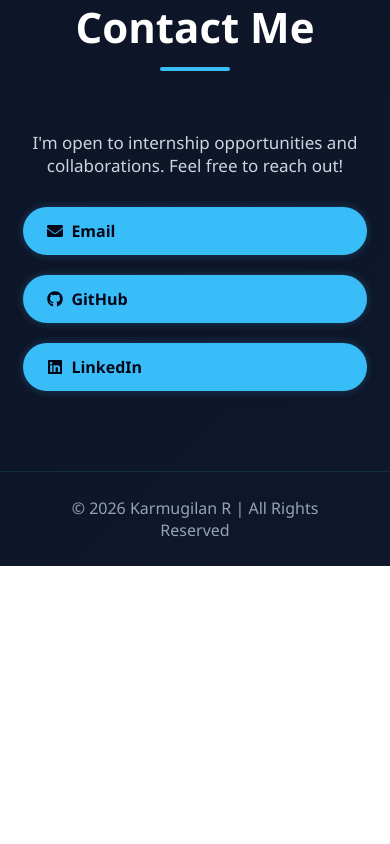
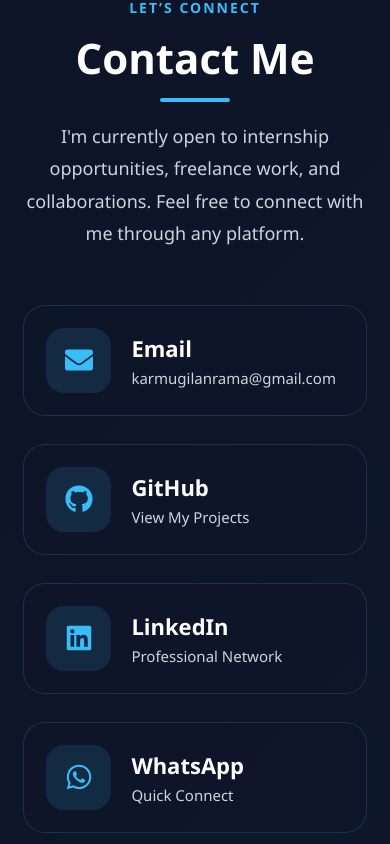
Before and after one commit to Karmugilan-vk/Portfolio, a React (Vite) app: page / in a window 390 px wide. Shown: the part 6620-7464 px from the top of the page. Before the commit the page ends 7186 px from the top, so only its background shows below. Built offline with nearby package versions, Linux system fonts and the light colour scheme.

Commit message:
Contact me section executed

```diff
--- a/src/components/Contact.jsx
+++ b/src/components/Contact.jsx
@@ -1,34 +1,92 @@
-import { FaGithub, FaLinkedin, FaEnvelope } from "react-icons/fa";
+import {
+  FaGithub,
+  FaLinkedin,
+  FaEnvelope,
+  FaWhatsapp,
+} from "react-icons/fa";
 
 function Contact() {
   return (
     <section id="contact" className="contact">
-      <h2>Contact Me</h2>
+      <div className="contact-header">
+        <p className="contact-tag">LET’S CONNECT</p>
 
-      <p>
-        I'm open to internship opportunities and collaborations. Feel free to reach out!
-      </p>
+        <h2>Contact Me</h2>
 
-      <div className="contact-links">
-        <a href="mailto:karmugilanrama@gmail.com">
-          <FaEnvelope /> Email
+        <p className="contact-description">
+          I'm currently open to internship opportunities, freelance work,
+          and collaborations. Feel free to connect with me through any platform.
+        </p>
+      </div>
+
+      <div className="contact-container">
+
+        {/* EMAIL */}
+        <a
+          href="mailto:karmugilanrama@gmail.com"
+          className="contact-card"
+        >
+          <div className="contact-icon">
+            <FaEnvelope />
+          </div>
+
+          <div>
+            <h3>Email</h3>
+            <p>karmugilanrama@gmail.com</p>
+          </div>
         </a>
 
+        {/* GITHUB */}
         <a
           href="https://github.com/Karmugilan-vk"
           target="_blank"
           rel="noopener noreferrer"
+          className="contact-card"
         >
-          <FaGithub /> GitHub
+          <div className="contact-icon">
+            <FaGithub />
+          </div>
+
+          <div>
+            <h3>GitHub</h3>
+            <p>View My Projects</p>
+          </div>
         </a>
 
+        {/* LINKEDIN */}
         <a
           href="https://www.linkedin.com/in/karmugilan-r-8aa645321"
           target="_blank"
           rel="noopener noreferrer"
+          className="contact-card"
         >
-          <FaLinkedin /> LinkedIn
+          <div className="contact-icon">
+            <FaLinkedin />
+          </div>
+
+          <div>
+            <h3>LinkedIn</h3>
+            <p>Professional Network</p>
+          </div>
         </a>
+
+        {/* WHATSAPP */}
+        <a
+          href="https://wa.me/918973345751"
+          target="_blank"
+          rel="noopener noreferrer"
+          className="contact-card"
+        >
+          <div className="contact-icon">
+            <FaWhatsapp />
+          </div>
+
+          <div>
+            <h3>WhatsApp</h3>
+            <p>Quick Connect</p>
+          </div>
+        </a>
+
       </div>
     </section>
   );
--- a/src/index.css
+++ b/src/index.css
@@ -530,39 +530,116 @@ section {
 
 /* Contact */
 .contact {
-  padding: 90px 10%;
-  background: transparent;
+  padding: 100px 8%;
+  color: white;
   text-align: center;
 }
 
-.contact p {
-  color: #cbd5e1;
-  margin-bottom: 30px;
-  font-size: 17px;
+.contact-header {
+  margin-bottom: 55px;
 }
 
-.contact-links {
-  display: flex;
-  justify-content: center;
-  gap: 20px;
+.contact-tag {
+  color: #38bdf8;
+  font-size: 14px;
+  letter-spacing: 2px;
+  margin-bottom: 12px;
+  font-weight: 600;
 }
 
-.contact-links a {
-  padding: 13px 24px;
-  background: #38bdf8;
-  color: #020617;
-  border-radius: 30px;
-  text-decoration: none;
-  font-weight: 700;
-  transition: 0.3s;
+.contact h2 {
+  font-size: 58px;
+  margin-bottom: 18px;
+}
+
+.contact-description {
+  max-width: 720px;
+  margin: auto;
+  color: #cbd5e1;
+  font-size: 18px;
+  line-height: 1.8;
+}
+
+/* GRID */
+.contact-container {
+  display: grid;
+  grid-template-columns: repeat(2, 1fr);
+  gap: 28px;
+  max-width: 950px;
+  margin: auto;
+}
+
+/* CARD */
+.contact-card {
   display: flex;
   align-items: center;
-  gap: 8px;
+  gap: 20px;
+
+  padding: 28px;
+
+  border-radius: 22px;
+
+  background: rgba(15, 23, 42, 0.55);
+
+  border: 1px solid rgba(56, 189, 248, 0.18);
+
+  text-decoration: none;
+  color: white;
+
+  transition: 0.35s ease;
+
+  text-align: left;
 }
 
-.contact-links a:hover {
-  background: #ffffff;
-  transform: translateY(-5px);
+.contact-card:hover {
+  transform: translateY(-8px);
+  border-color: #38bdf8;
+
+  box-shadow: 0 20px 45px rgba(56, 189, 248, 0.14);
+}
+
+/* ICON */
+.contact-icon {
+  min-width: 65px;
+  height: 65px;
+
+  display: flex;
+  align-items: center;
+  justify-content: center;
+
+  border-radius: 18px;
+
+  background: rgba(56, 189, 248, 0.12);
+
+  font-size: 28px;
+
+  color: #38bdf8;
+}
+
+/* TEXT */
+.contact-card h3 {
+  font-size: 22px;
+  margin-bottom: 5px;
+}
+
+.contact-card p {
+  color: #cbd5e1;
+  font-size: 15px;
+}
+
+/* RESPONSIVE */
+@media (max-width: 768px) {
+  .contact h2 {
+    font-size: 42px;
+  }
+
+  .contact-container {
+    grid-template-columns: 1fr;
+  }
+
+  .contact-card {
+    padding: 22px;
+  }
 }
 
 /* Footer */
```
